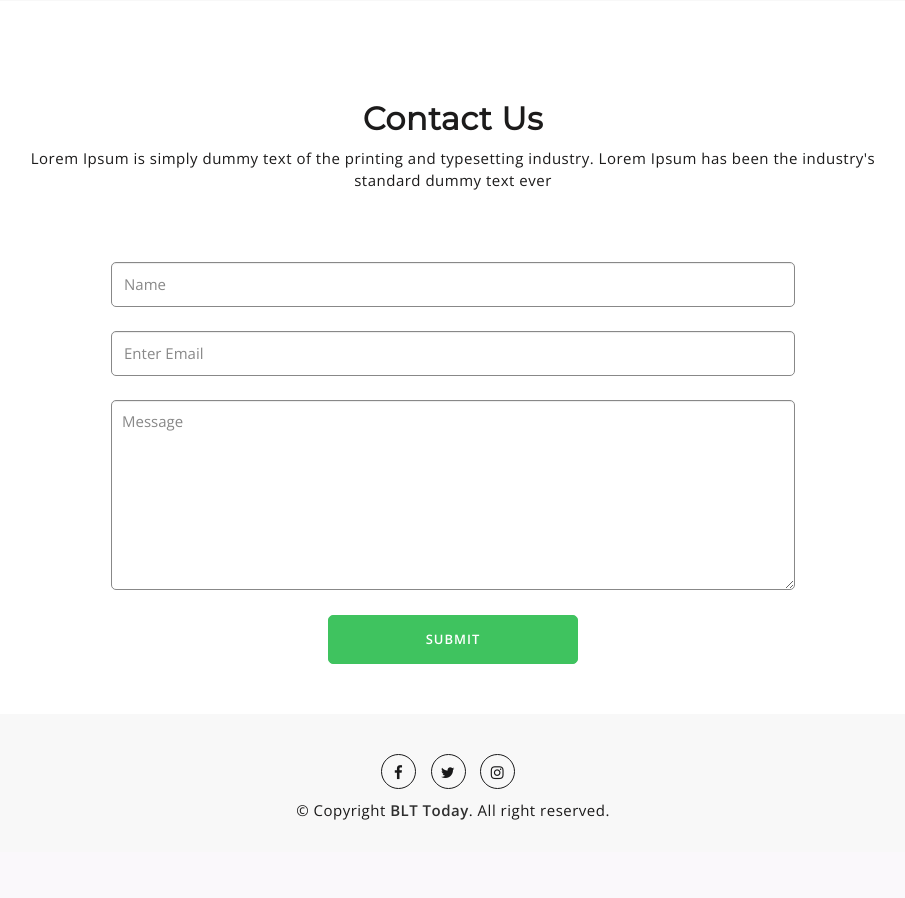
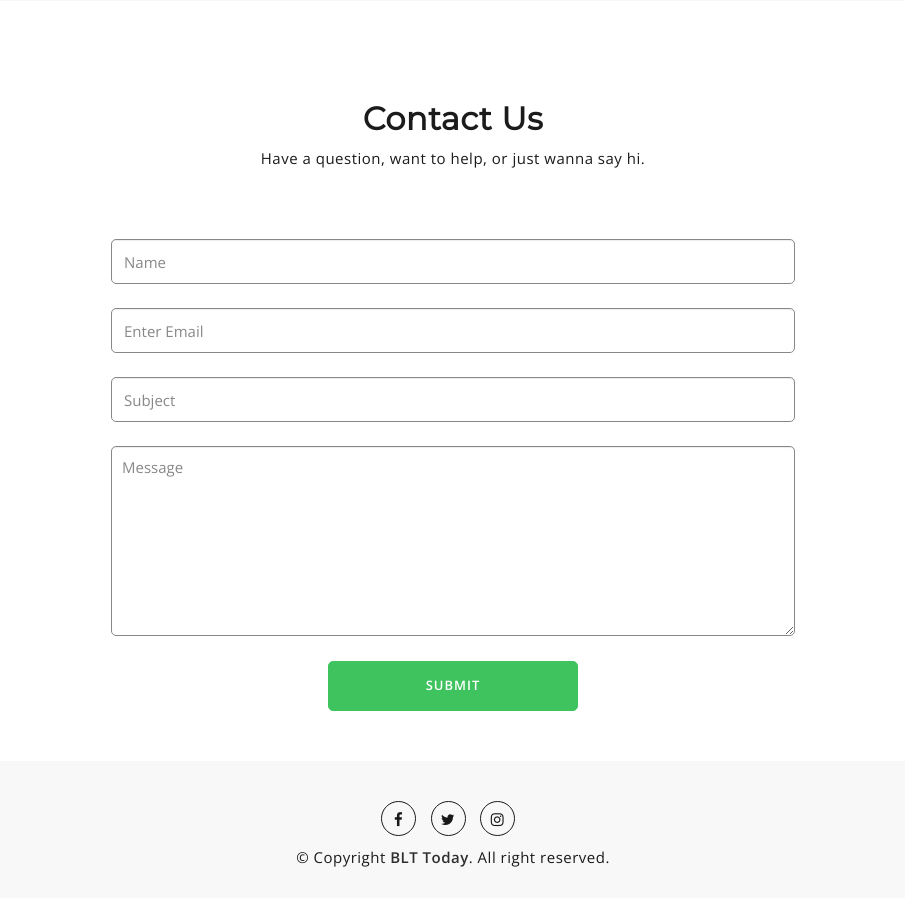
Before and after one commit to agnivohneb/blt_today-website, a PHP site: page / in a window 1280 px wide. Shown: the part 4952-5850 px from the top of the page, without its empty margins (187-1092 px from the left). Before the commit the page ends 5772 px from the top, so only its background shows below. Run offline with PHP 8.4, Linux system fonts and the light colour scheme; some libraries are stand-ins or nearby versions.

Commit message:
Update contact section

```diff
--- a/index.php
+++ b/index.php
@@ -605,7 +605,7 @@
 
 							<div class="mu-title-area">
 								<h2 class="mu-heading-title">Contact Us</h2>
-								<p>Lorem Ipsum is simply dummy text of the printing and typesetting industry. Lorem Ipsum has been the industry's standard dummy text ever</p>
+								<p>Have a question, want to help, or just wanna say hi.</p>
 							</div>
 
 							<!-- Start Contact Content -->
@@ -615,12 +615,15 @@
 								<div class="col-md-12">
 									<div class="mu-contact-form-area">
 										<div id="form-messages"></div>
-											<form id="ajax-contact" method="post" action="mailer.php" class="mu-contact-form">
+											<form id="ajax-contact" method="post" action="mail/contactmail.php" class="mu-contact-form">
 												<div class="form-group">
 													<input type="text" class="form-control" placeholder="Name" id="name" name="name" required>
 												</div>
 												<div class="form-group">
 													<input type="email" class="form-control" placeholder="Enter Email" id="email" name="email" required>
+												</div>
+												<div class="form-group">
+													<input type="text" class="form-control" placeholder="Subject" id="subject" name="subject" required>
 												</div>
 												<div class="form-group">
 													<textarea class="form-control" placeholder="Message" id="message" name="message" required></textarea>
```
